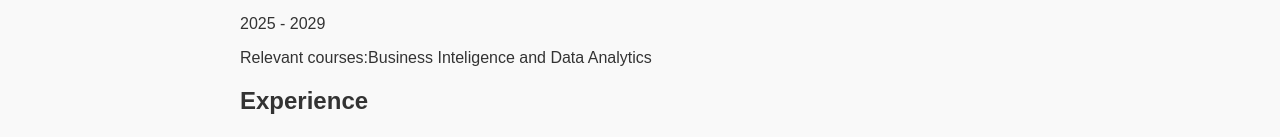
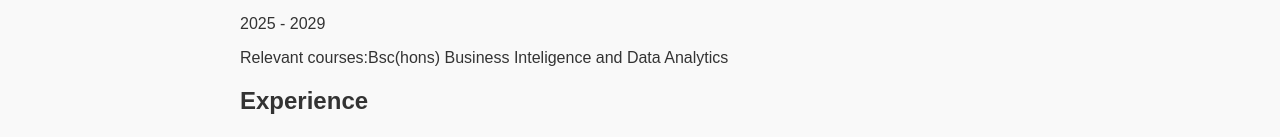
Before and after one commit to Dale769/Personal-portfolio, a plain HTML site: page resume.html in a window 1280 px wide. Shown: the part 489-626 px from the top of the page. Drawn offline with Linux system fonts and the light colour scheme.

Commit message:
Update resume.html

```diff
--- a/resume.html
+++ b/resume.html
@@ -62,7 +62,7 @@
 
         <p> 2025 - 2029</p>
 
-        <p>Relevant courses:Business Inteligence and Data Analytics </p>
+        <p>Relevant courses:Bsc(hons) Business Inteligence and Data Analytics </p>
 
     </section>
 
```
